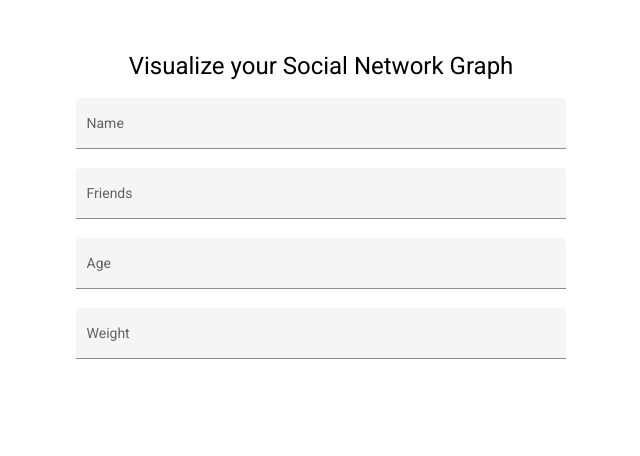
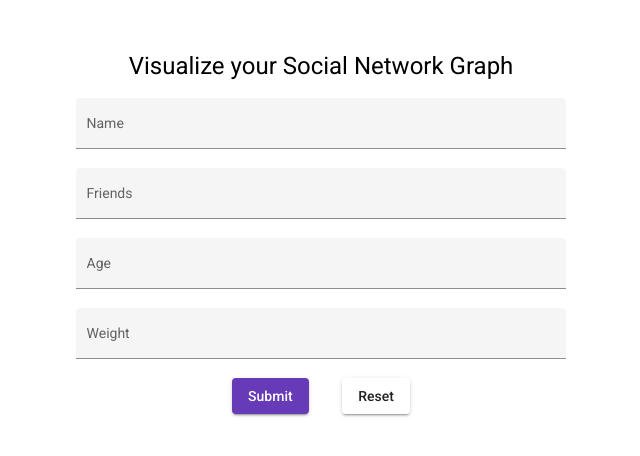
Before and after one commit to panchalkalpesh/angular-d3, an Angular app: page / in a window 1280 px wide. Shown: the top 456 px of the page, without its empty margins (319-959 px from the left). Built offline with nearby package versions, Linux system fonts and the light colour scheme.

Commit message:
Submit and Reset Buttons added

```diff
--- a/src/app/app.component.html
+++ b/src/app/app.component.html
@@ -33,6 +33,11 @@
       <span matSuffix *ngIf="weight.value"> kg</span>
     </mat-form-field>
 
+    <div class="buttons">
+      <button mat-raised-button color="primary">Submit</button>
+      <button mat-raised-button>Reset</button>
+    </div>
+
   </form>
 
 </main>
--- a/src/app/app.module.ts
+++ b/src/app/app.module.ts
@@ -1,5 +1,6 @@
 import { COMMA, ENTER } from '@angular/cdk/keycodes';
 import { NgModule } from '@angular/core';
+import { MatButtonModule } from '@angular/material/button';
 import { MatCheckboxModule } from '@angular/material/checkbox';
 import { MatChipsModule, MAT_CHIPS_DEFAULT_OPTIONS } from '@angular/material/chips';
 import { MatFormFieldModule } from '@angular/material/form-field';
@@ -20,7 +21,8 @@ import { AppComponent } from './app.component';
     MatInputModule,
     MatCheckboxModule,
     MatSelectModule,
-    MatChipsModule
+    MatChipsModule,
+    MatButtonModule
   ],
   providers: [
     {
--- a/src/styles.scss
+++ b/src/styles.scss
@@ -24,5 +24,12 @@ body { margin: 0; font-family: Roboto, "Helvetica Neue", sans-serif; }
       min-width: $container-width/2;
       width: 100%;
     }
+
+    .buttons {
+      display: flex;
+      width: 50%;
+      justify-content: space-evenly;
+    }
+
   }
 }
```
